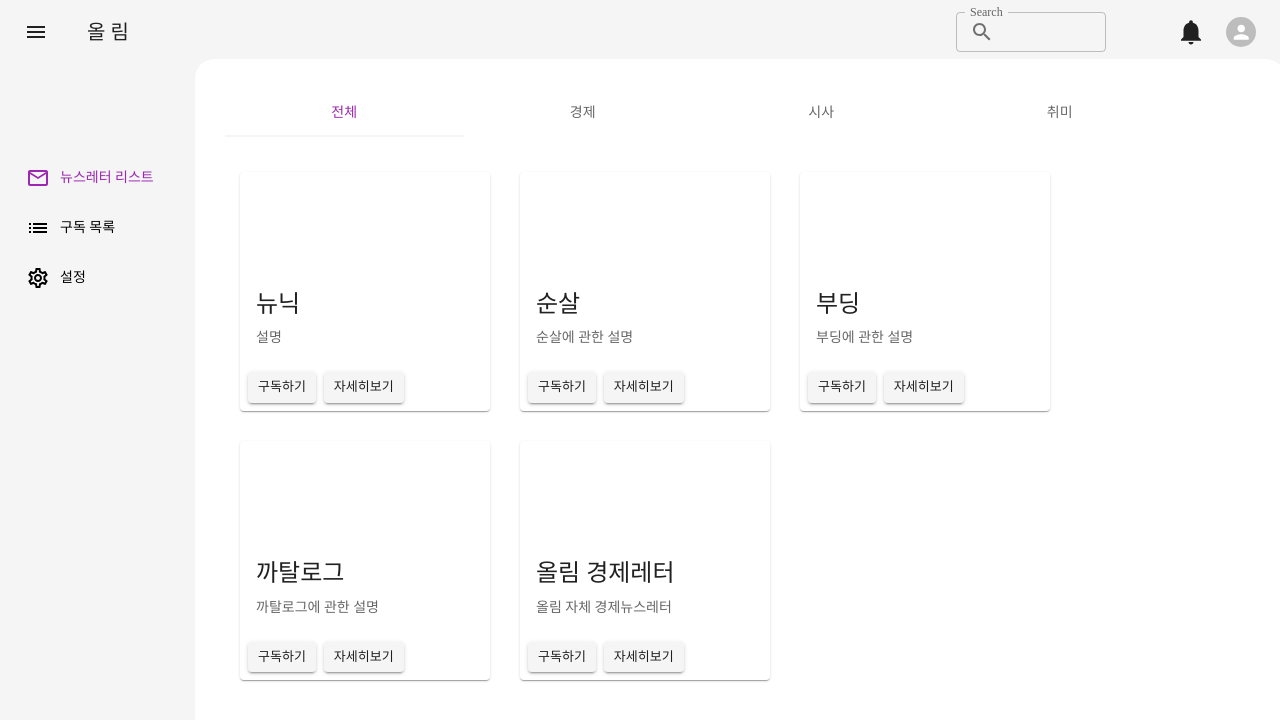
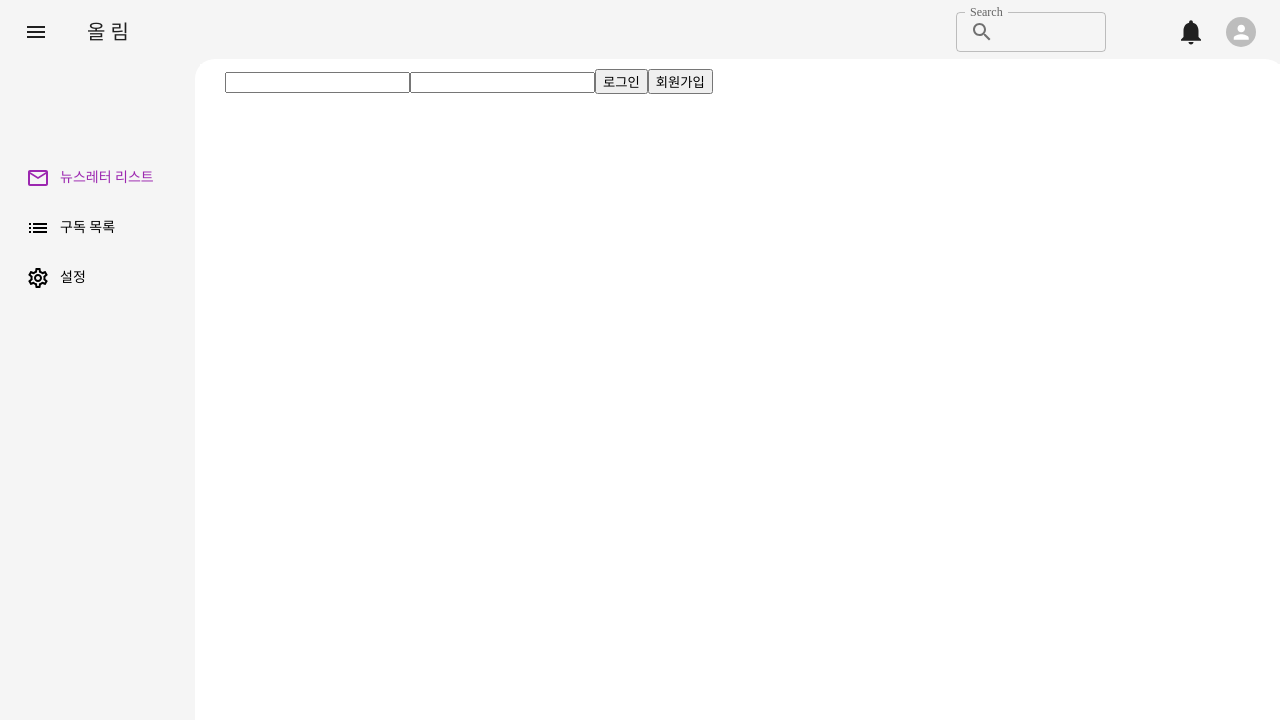
Before and after one commit to seunghaen/owlim_front, a React (Create React App) app: page / in a window 1280 px wide. Shown: the top 720 px of the page. Built offline with nearby package versions, Linux system fonts and the light colour scheme; a web font is replaced by a local one.

Commit message:
simple login template

```diff
--- a/package.json
+++ b/package.json
@@ -16,6 +16,7 @@
     "@types/node": "^16.18.11",
     "@types/react": "^18.0.27",
     "@types/react-dom": "^18.0.10",
+    "axios": "^1.3.4",
     "react": "^18.2.0",
     "react-dom": "^18.2.0",
     "react-redux": "^8.0.5",
--- a/public/index.html
+++ b/public/index.html
@@ -24,10 +24,9 @@
       work correctly both with client-side routing and a non-root public URL.
       Learn how to configure a non-root public URL by running `npm run build`.
     -->
-    <title>React App</title>
+    <title>올림</title>
   </head>
   <body>
-    <noscript>You need to enable JavaScript to run this app.</noscript>
     <div id="root"></div>
     <!--
       This HTML file is a template.
--- /dev/null
+++ b/src/pages/Login/index.tsx
@@ -0,0 +1,28 @@
+import { Grid } from "@mui/material";
+import { useNavigate } from "react-router-dom";
+import PageGrid from "../../UI/PageGrid";
+
+function LoginPage() {
+  const navigate = useNavigate();
+  const onLogin: React.FormEventHandler<HTMLButtonElement> = (e) => {
+    e.preventDefault();
+  };
+  return (
+    <PageGrid>
+      <form>
+        <input />
+        <input />
+        <button onSubmit={onLogin}>로그인</button>
+        <button
+          onClick={() => {
+            navigate("/signin");
+          }}
+        >
+          회원가입
+        </button>
+      </form>
+    </PageGrid>
+  );
+}
+
+export default LoginPage;
--- a/src/router/index.tsx
+++ b/src/router/index.tsx
@@ -6,6 +6,7 @@ import Setting from "../pages/Setting";
 import Subscribe from "../pages/Subscribe";
 import SearchPage from "../pages/SearchPage";
 import BaseModal from "../modals/BaseModal";
+import Login from "../pages/Login";
 
 const AppLayout = () => {
   return (
@@ -24,7 +25,7 @@ const router = createBrowserRouter([
     children: [
       {
         path: "/",
-        element: <Main />,
+        element: <Login />,
       },
       {
         path: "/subscribe",
```
Also changed, not shown: 1 other file (tests, documents, lock files or other folders).
